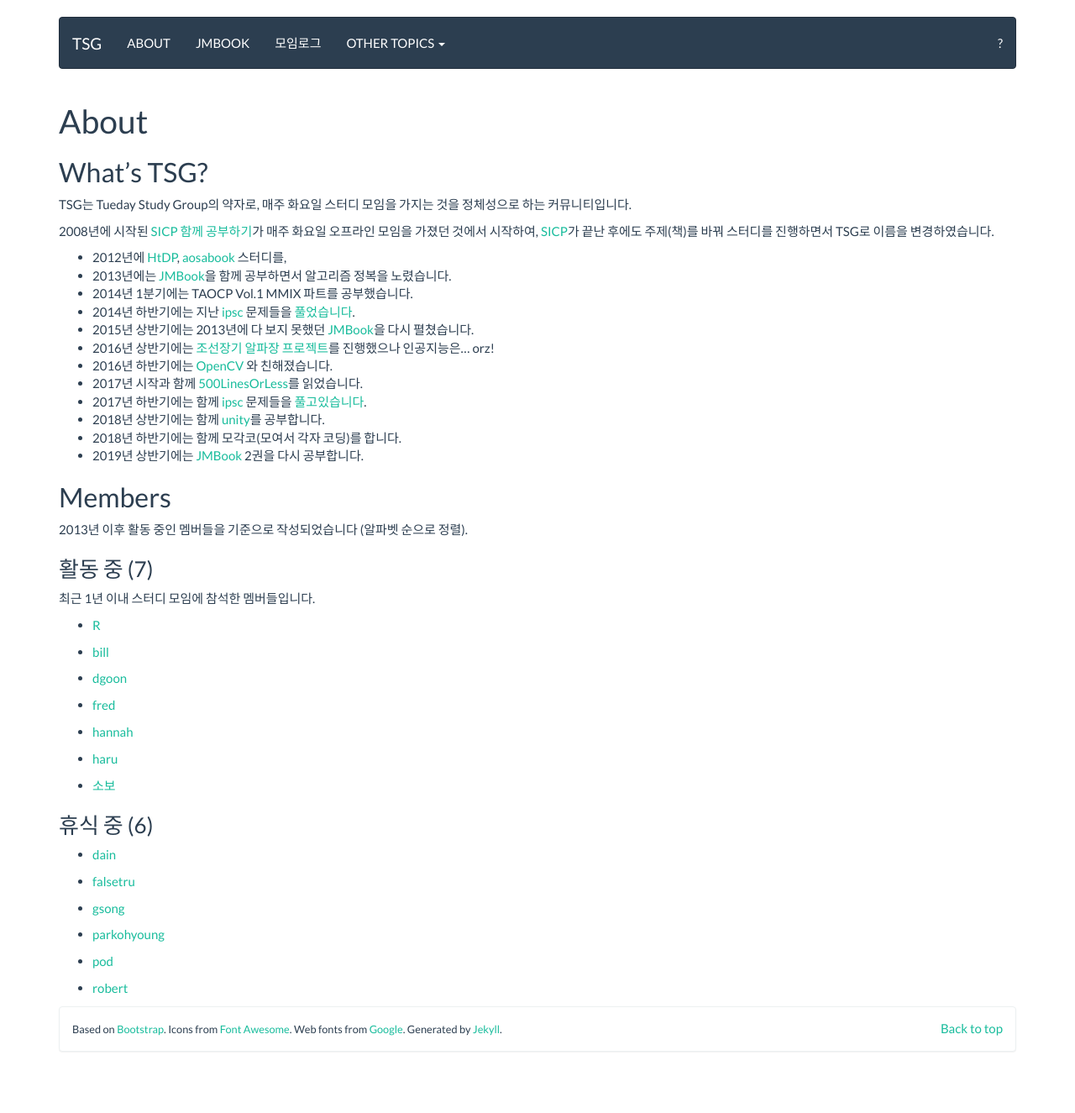
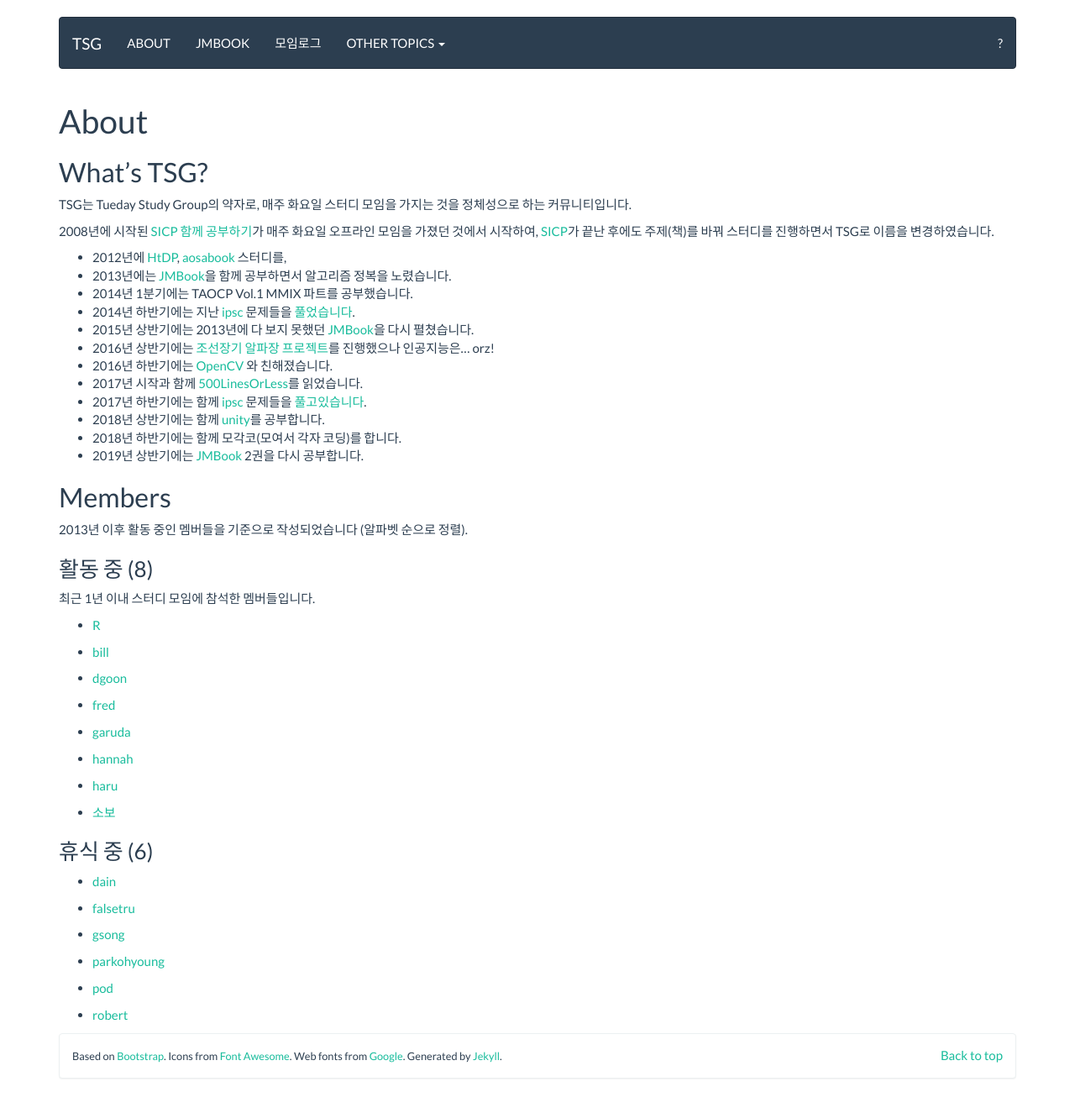
Before and after one commit to tuestudy/tuestudy.github.io, a Jekyll site: the page built from about.md, in a window 1280 px wide. Shown: the whole page at 84% size. Built offline with Jekyll 4.4.1, drawn with Linux system fonts in a browser that asks for light colours; before the commit the page ends 1293 px from its top, so only the background shows below that.

Commit message:
Add a new member

```diff
--- a/_data/members.yml
+++ b/_data/members.yml
@@ -37,3 +37,6 @@
 - nickname: R
   github: JeewhanR
   active: true
+- nickname: garuda
+  github: hyeonupark
+  active: true
```
